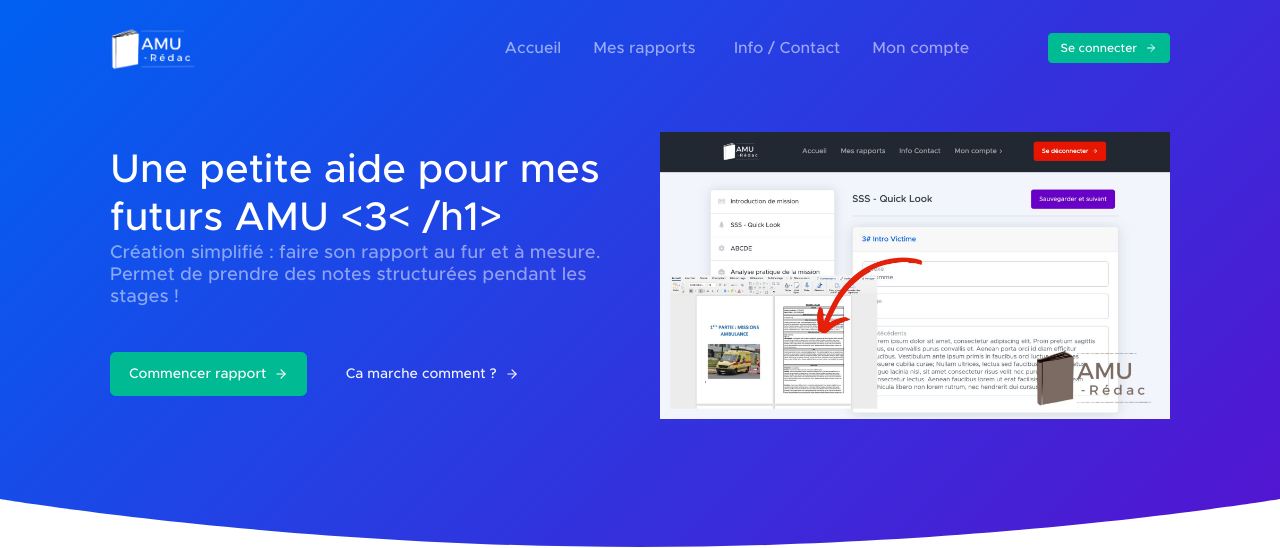
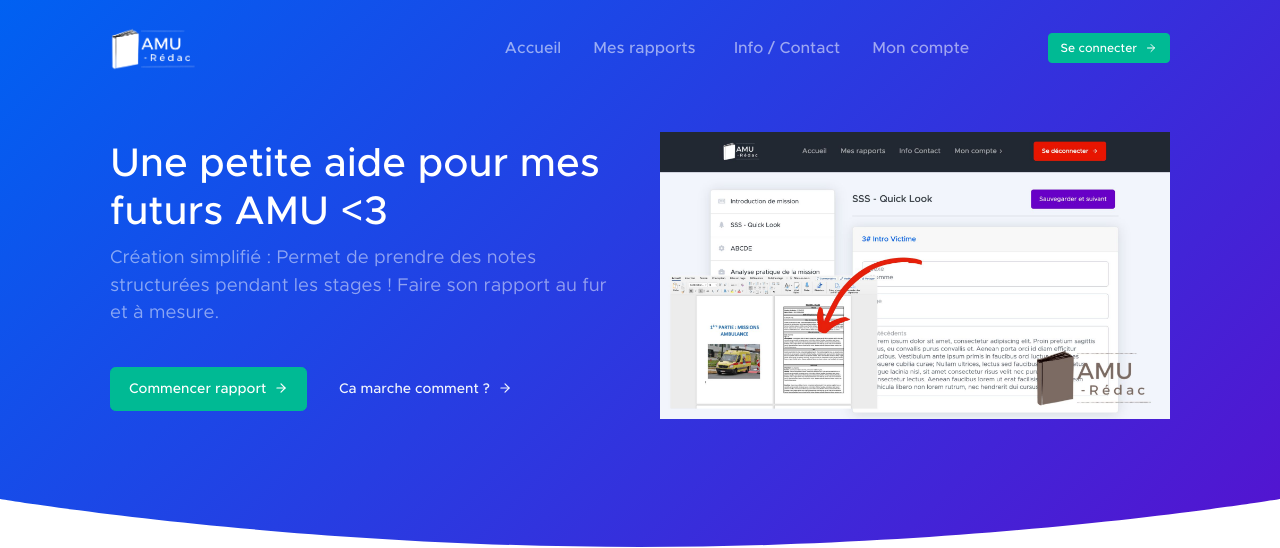
Before and after one commit to TheHuman00/amu-redac, a PHP site: page /index in a window 1280 px wide. Shown: the top 548 px of the page. Run offline with PHP 8.4, Linux system fonts and the light colour scheme; data that the repository does not hold is empty; some libraries are stand-ins or nearby versions.

Commit message:
little update of html charachter

```diff
--- a/index.php
+++ b/index.php
@@ -9,8 +9,8 @@ include_once('./libs/header.php'); ?>
         <div class="container px-5">
             <div class="row gx-5 align-items-center">
                 <div class="col-lg-6" data-aos="fade-up">
-                    <h1 class="page-header-ui-title">Une petite aide pour mes futurs AMU <3< /h1>
-                            <p class="page-header-ui-text mb-5">Création simplifié : faire son rapport au fur et à mesure. Permet de prendre des notes structurées pendant les stages !</p>
+                    <h1 class="page-header-ui-title">Une petite aide pour mes futurs AMU &#60;3</h1>
+                            <p class="page-header-ui-text mb-5">Création simplifié : Permet de prendre des notes structurées pendant les stages ! Faire son rapport au fur et à mesure.</p>
                             <a class="btn btn-teal fw-500 me-2" href="rapport">
                                 Commencer rapport
                                 <i class="ms-2" data-feather="arrow-right"></i>
```
Also changed, not shown: view_rapport.php (indentation only).
